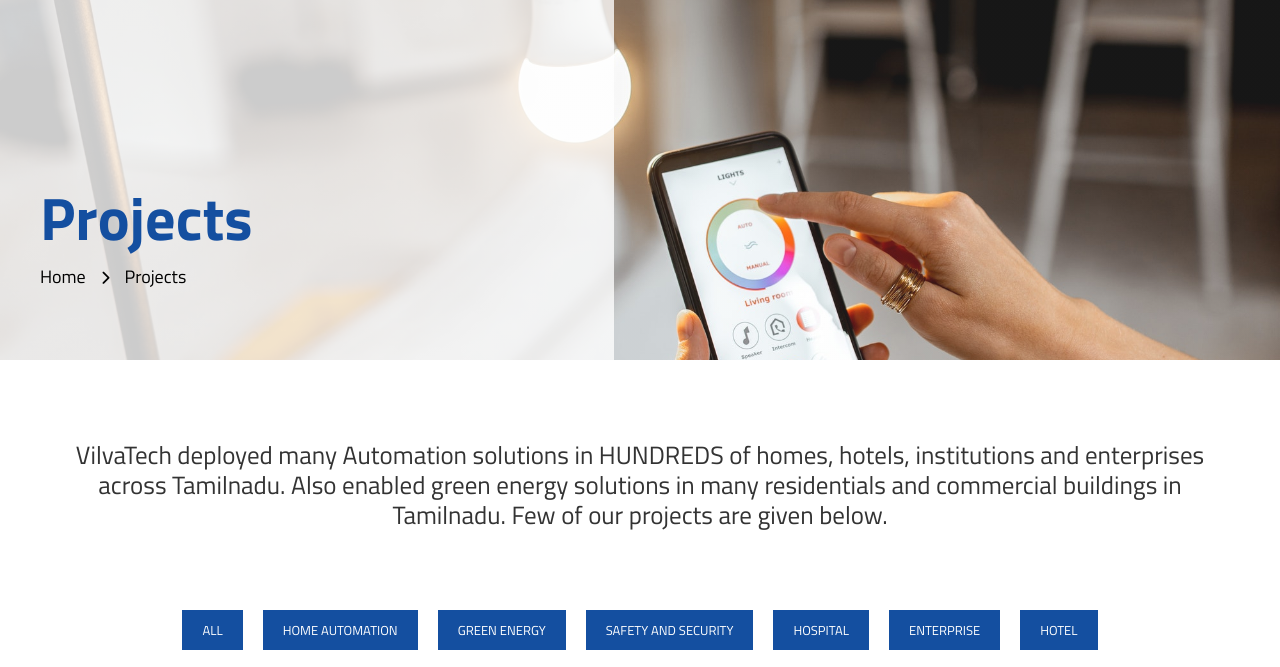
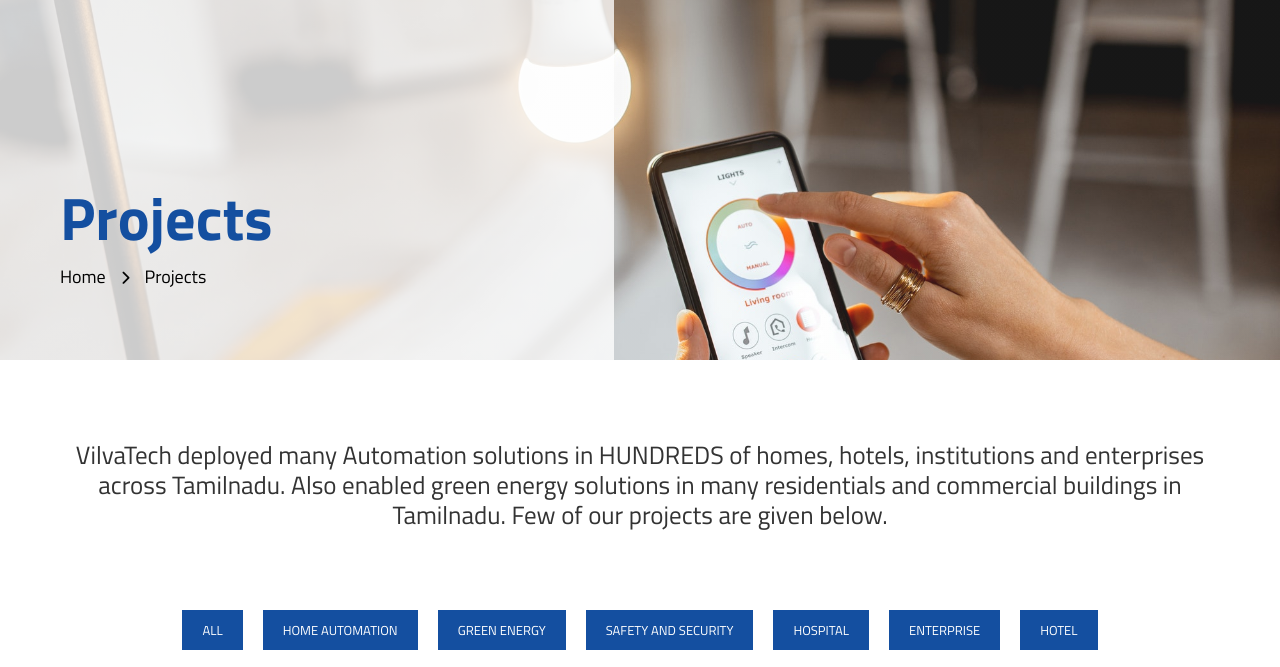
Before and after one commit to SANTHANAKRISHNANALWAR/vilvatech, a plain HTML site: page index.html in a window 1280 px wide. Shown: the part 117-784 px from the top of the page. Drawn offline with Linux system fonts and the light colour scheme.

Commit message:
Update style.css

```diff
--- a/style.css
+++ b/style.css
@@ -280,7 +280,7 @@
 .heroSectionNav {
     /* background-color: #ff0000; */
     line-height: 1.5;
-    padding: 20rem 0 7rem;
+    padding: 20rem 2rem 7rem;
     /* position: absolute;
     left: 10rem;
     top: 7rem; */
```
